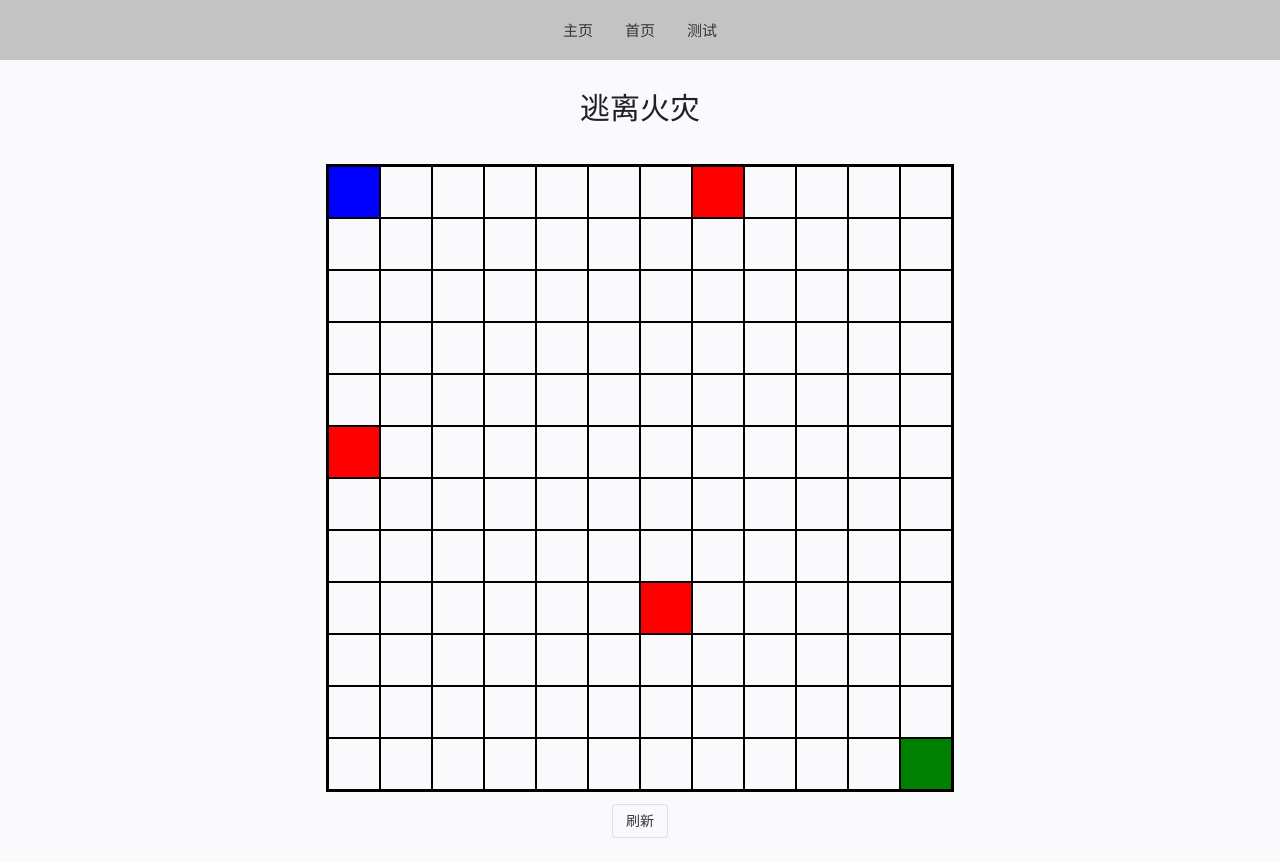
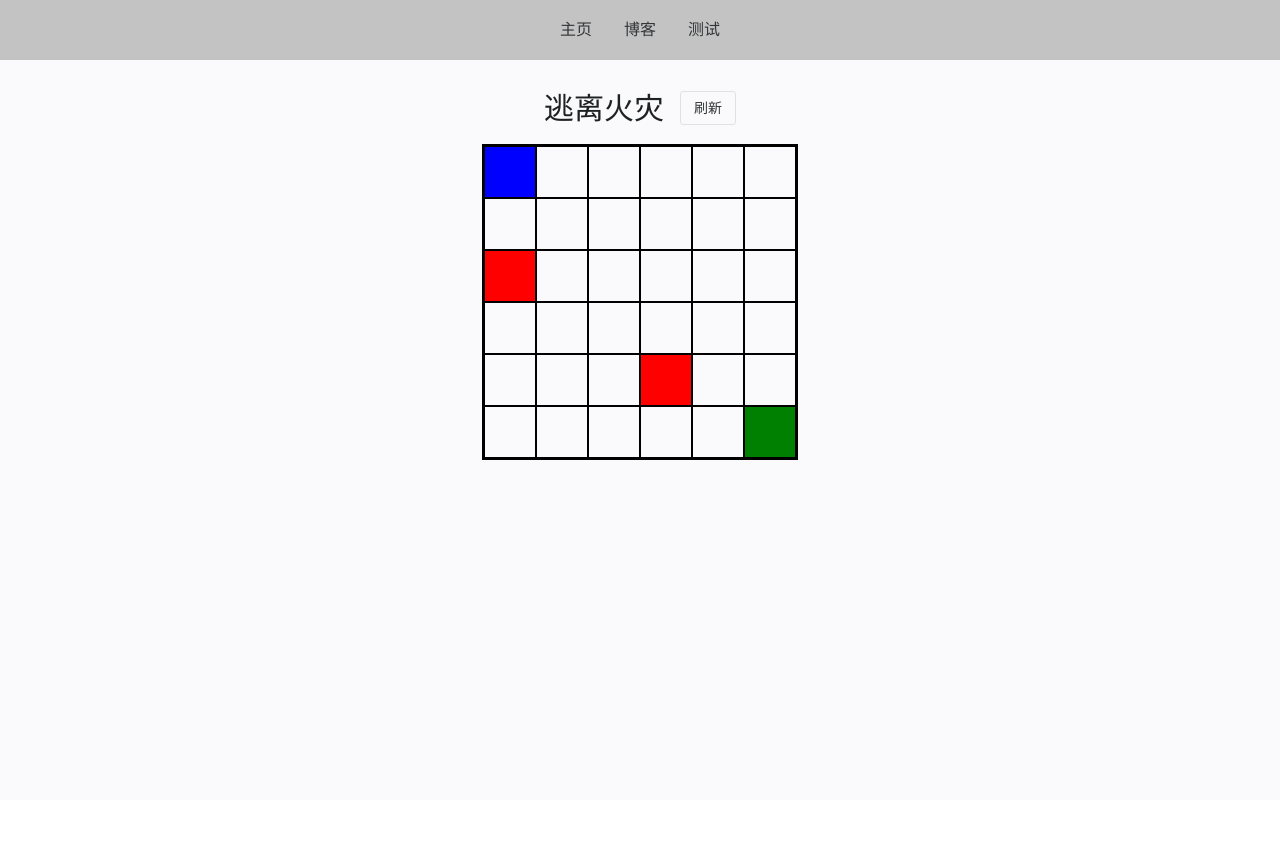
Before and after one commit to YeezyG/github_pages, a Vue app: page /github_pages/test in a window 1280 px wide. After the commit the page ends 800 px from the top, so only its background shows below. Built offline with nearby package versions, Linux system fonts and the light colour scheme.

Commit message:
修改路径设置

```diff
--- /dev/null
+++ b/src/components/content/Blog/blog.vue
@@ -0,0 +1,79 @@
+<script setup lang="ts">
+import { ref } from 'vue'
+import {
+    NBackTop,
+    NCard,
+    NFlex,
+    NGrid, NGi,
+    NH1,
+    NImage,
+} from 'naive-ui'
+const readyRender = ref<boolean>(false)
+
+inital()
+
+function inital() {
+    readyRender.value = true
+}
+</script>
+
+<template>
+    <div v-if="readyRender" class="blog">
+        <n-grid cols="4" x-gap="24">
+            <n-gi span="3">
+                <n-flex vertical :align="'center'" size="large">
+                    <n-card class="left-card" v-for="i in 6">
+                        <n-flex justify="space-between">
+                            <div>
+                                <n-h1>{{ i }}</n-h1>
+                                <div>卡片内容</div>
+                            </div>
+                            <n-image height="200" preview-disabled
+                                src="https://07akioni.oss-cn-beijing.aliyuncs.com/07akioni.jpeg"></n-image>
+                        </n-flex>
+                    </n-card>
+                </n-flex>
+            </n-gi>
+            <n-gi span="1">
+                <n-flex vertical :align="'center'" size="large">
+                    <n-card title="测试">
+                        <template #cover>
+                            <n-image preview-disabled
+                                src="https://07akioni.oss-cn-beijing.aliyuncs.com/07akioni.jpeg"></n-image>
+                        </template>
+                        卡片内容
+                    </n-card>
+                    <n-card title="测试">
+                        <template #cover>
+                            <n-image preview-disabled
+                                src="https://07akioni.oss-cn-beijing.aliyuncs.com/07akioni.jpeg"></n-image>
+                        </template>
+                        卡片内容
+                    </n-card>
+                </n-flex>
+            </n-gi>
+        </n-grid>
+    </div>
+    <n-back-top :right="50" />
+</template>
+
+<style scoped>
+.blog {
+    height: calc(100vh - 108px);
+}
+
+.img {
+    height: 200px;
+}
+
+.left-card {
+    max-width: 100%;
+    max-height: 240px;
+    box-shadow: 0 4px 6px 0 rgba(0, 0, 0, 0.1);
+    transition: 0.3s;
+}
+
+.left-card:hover {
+    box-shadow: 0 6px 10px 0 rgba(0, 0, 0, 0.2);
+}
+</style>
--- a/src/components/content/Home/home.vue
+++ b/src/components/content/Home/home.vue
@@ -1,8 +1,8 @@
 <script setup lang="ts">
 import { ref } from 'vue'
+import {
+} from 'naive-ui'
 const readyRender = ref<boolean>(false)
-
-const testData = ref<string>('测试数据')
 
 inital()
 
@@ -10,19 +10,15 @@ function inital() {
     readyRender.value = true
 }
 </script>
+
 <template>
     <div v-if="readyRender" class="home">
-        <div>Home</div>
-        <div>测试</div>
-        <div>{{ testData }}</div>
+        测试
     </div>
 </template>
 
 <style scoped>
 .home {
-    display: flex;
-    flex-direction: column;
-    align-items: center;
-    justify-content: center;
+    height: calc(100vh - 108px);
 }
 </style>
--- a/src/components/content/Test/test.vue
+++ b/src/components/content/Test/test.vue
@@ -15,9 +15,9 @@ enum CellType {
     House
 }
 
-const rows = 12;
+const rows = 6;
 
-const cols = 12;
+const cols = 6;
 
 const cellSize = 50;
 
@@ -40,8 +40,6 @@ const marks = ref<Record<number, string>>({
 const formatTooltip = (value: number) => `${value} min`
 
 const grid = reactive<CellType[][]>(Array.from({ length: rows }, () => Array(cols).fill(CellType.Empty)));
-
-const movePersonGrid = ref<CellType[][]>(Array.from({ length: rows }, () => Array(cols).fill(CellType.Empty)));
 
 grid[0][0] = CellType.Person;
 
@@ -136,6 +134,7 @@ const updateFireSpread = () => {
             }
         }
     }
+
     let time = 0;
     while (fireQueue.length > 0 && time < minutes.value) {
         const levelSize = fireQueue.length;
@@ -199,11 +198,9 @@ const handleCellClick = (row: number, col: number) => {
         if (grid[row][col] === CellType.Empty) {
             grid[row][col] = CellType.Wall;
             initialGrid[row][col] = CellType.Wall;
-            movePersonGrid.value[row][col] = CellType.Wall;
         } else if (grid[row][col] === CellType.Wall) {
             grid[row][col] = CellType.Empty;
             initialGrid[row][col] = CellType.Empty;
-            movePersonGrid.value![row][col] = CellType.Empty;
         }
         path.value = shortestPath(grid, [0, 0], [rows - 1, cols - 1]);
         marks.value = {
@@ -313,7 +310,10 @@ const refreshPage = () => {
 <template>
     <div class="test">
         <n-flex vertical :align="'center'" justify="center" size="large">
-            <n-h1>逃离火灾</n-h1>
+            <n-flex :align="'center'" justify="center" size="large">
+                <n-h1 style="margin: 0;">逃离火灾</n-h1>
+                <n-button @click="refreshPage">刷新</n-button>
+            </n-flex>
             <div>
                 <div class="grid-container">
                     <div class="grid-row" v-for="(row, rowIndex) in grid" :key="`row-${rowIndex}`">
@@ -327,12 +327,15 @@ const refreshPage = () => {
                 <n-slider v-if="showSlider" v-model:value="minutes" :step="1" :max="maxSlider" :marks="marks"
                     :format-tooltip="formatTooltip" />
             </div>
-            <n-button @click="refreshPage">刷新</n-button>
         </n-flex>
     </div>
 </template>
 
 <style scoped>
+.test {
+    height: calc(100vh - 108px);
+}
+
 .grid-container {
     display: flex;
     flex-direction: column;
--- a/src/components/index.vue
+++ b/src/components/index.vue
@@ -18,7 +18,7 @@ function inital() {
         <n-layout-header>
             <TopNavBar />
         </n-layout-header>
-        <n-layout-content embedded content-style="padding: 24px;">
+        <n-layout-content embedded content-style="padding: 24px;" :native-scrollbar="false">
             <router-view />
         </n-layout-content>
     </n-layout>
--- a/src/components/modules/TopNavBar.vue
+++ b/src/components/modules/TopNavBar.vue
@@ -6,13 +6,31 @@ import {
 } from 'naive-ui';
 import router from '../../router/router';
 
+const navBarList = ref<{ 'name': string, 'routerName': string }[]>([
+    {
+        'name': '主页',
+        'routerName': 'Home'
+    },
+    {
+        'name': '博客',
+        'routerName': 'Blog'
+    },
+    {
+        'name': '测试',
+        'routerName': 'Test'
+    },
+])
+
 </script>
+
 <template>
     <div class="top-navbar">
         <n-flex :align="'center'" justify="center" style="height: 60px;">
-            <n-button size="large" class="narbar-btn" text @click="router.push({ name: 'Home' })">主页</n-button>
-            <n-button size="large" class="narbar-btn" text @click="router.push({ name: 'Index' })">首页</n-button>
-            <n-button size="large" class="narbar-btn" text @click="router.push({ name: 'Test' })">测试</n-button>
+            <div v-for="(item, index) in navBarList" :key="index">
+                <n-button class="narbar-btn" text @click="router.push({ name: `${item.routerName}` })">
+                    {{ item.name }}
+                </n-button>
+            </div>
         </n-flex>
     </div>
 </template>
@@ -24,6 +42,7 @@ import router from '../../router/router';
 }
 
 .narbar-btn {
+    font-size: 16px;
     margin: 0 10px;
 }
 </style>
--- a/src/router/router.ts
+++ b/src/router/router.ts
@@ -4,13 +4,19 @@ import { RouteRecordRaw } from "vue-router";
 const routes: Array<RouteRecordRaw> = [
     {
         path: "/github_pages/",
-        name: "Index",
+        // name: "Index",
+        redirect: { name: 'Home' },
         component: () => import('../components/index.vue'),
         children: [
             {
                 path: "home",
                 name: "Home",
                 component: () => import('../components/content/Home/home.vue')
+            },
+            {
+                path: "blog",
+                name: "Blog",
+                component: () => import('../components/content/Blog/blog.vue')
             },
             {
                 path: "test",
```
